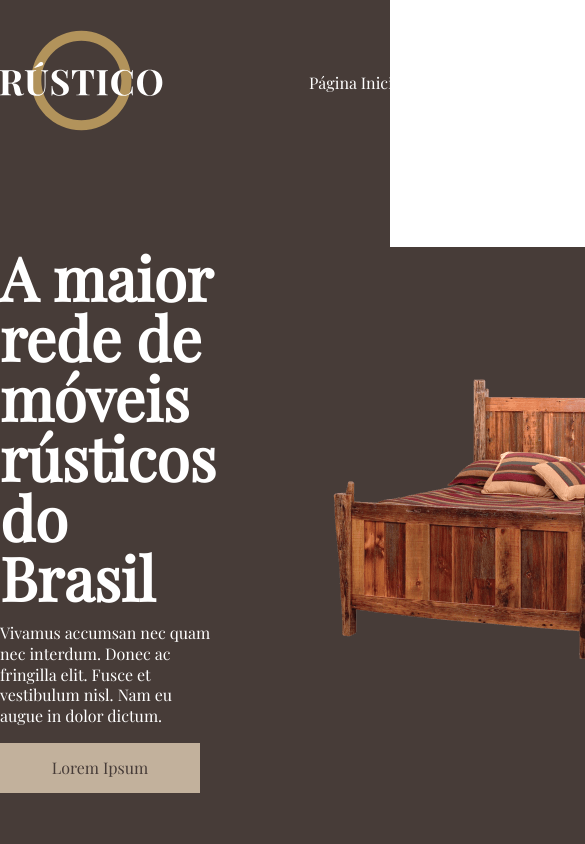
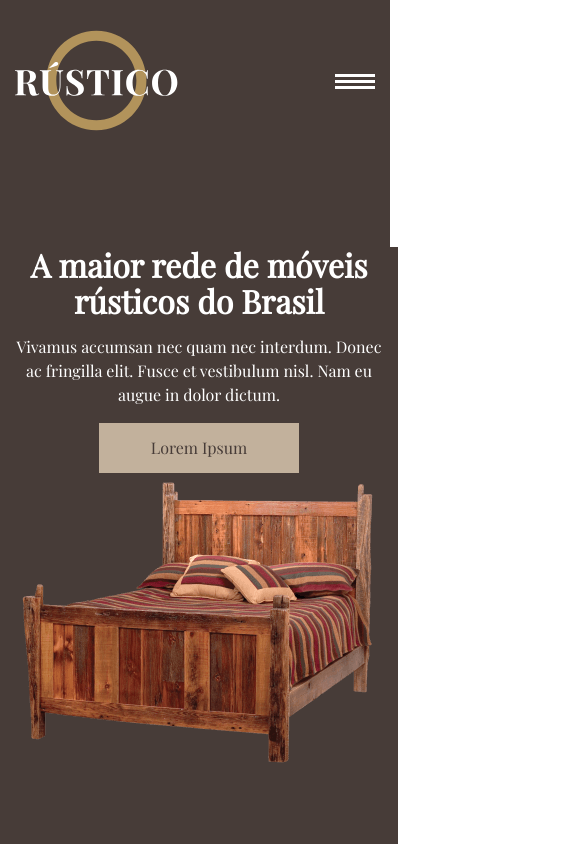
Before and after one commit to Lyviatavares/orustico, a plain HTML site: page index.html in a window 390 px wide. Shown: the top 844 px of the page, 585 px wide, since content can reach past the window. Drawn offline with nearby package versions, Linux system fonts and the light colour scheme.

Commit message:
Add files via upload

```diff
--- a/css/style.css
+++ b/css/style.css
@@ -41,8 +41,10 @@ p {
 .container {
     margin: 0 auto;
     /* centralizar a div header */
-    width: 1120px;
-    /* largura do header - logo + links */
+    max-width: 1120px;
+    /* largura do header - logo + links - max-width pensando no responsivo*/
+    padding-right: 15px;
+    padding-left: 15px;
 
 }
 
@@ -270,3 +272,44 @@ h4 {
 .footer p {
     line-height: 130%;
 }
+
+/* Uma condição para telas até 1279px */
+@media (max-width: 1279px){
+
+    .menu{
+        display: none;
+        /* Não tem menu no site em telas até 1279px */
+    }
+
+    .bar{
+        width: 40px;
+        height: 3px;
+        background-color: #ffffff;
+        margin-bottom: 3px;
+    }
+
+    h1{
+        font-size: 32px;
+        line-height: 36px;
+        text-align: center;
+        max-width: 384px;
+    }
+
+    p {
+        line-height: 24px;
+        text-align: center;
+    }
+
+    .hero-section{
+       flex-direction: column;
+        text-align: center;
+    }
+
+    .content-hero .btn-section{
+        margin: 0 auto;
+    }
+
+    .content-hero p{
+        max-width: 384px;
+    }
+}
--- a/index.html
+++ b/index.html
@@ -24,6 +24,15 @@
                     <img src="img/logo-rustico-1.svg" alt="logo do site">
                 </a>
             </div>
+
+            <div class="btn-menu">
+                <!-- menu hamburgue -->
+                <div class="bar"></div>
+                <div class="bar"></div>
+                <div class="bar"></div>
+
+            </div>
+
 
             <div class="menu">
                 <a href="index.html">Página Inicial</a>
```
